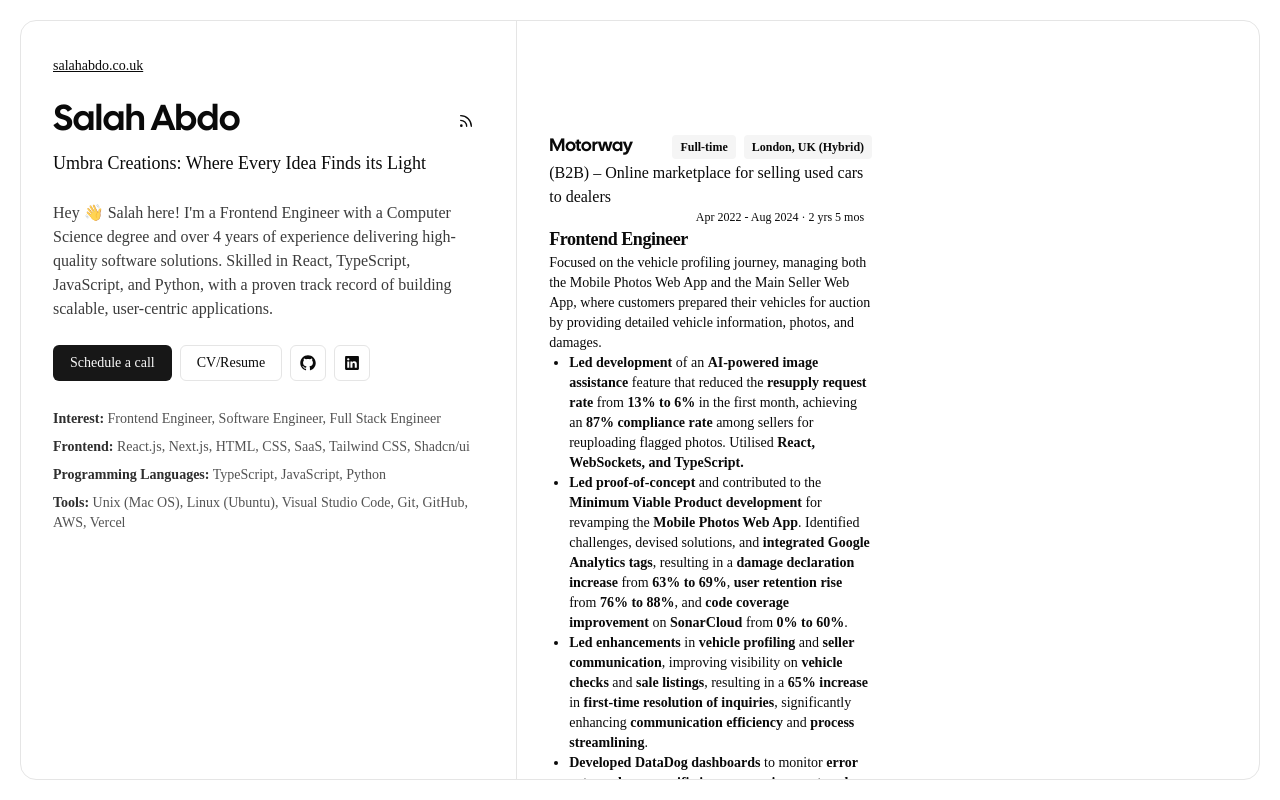
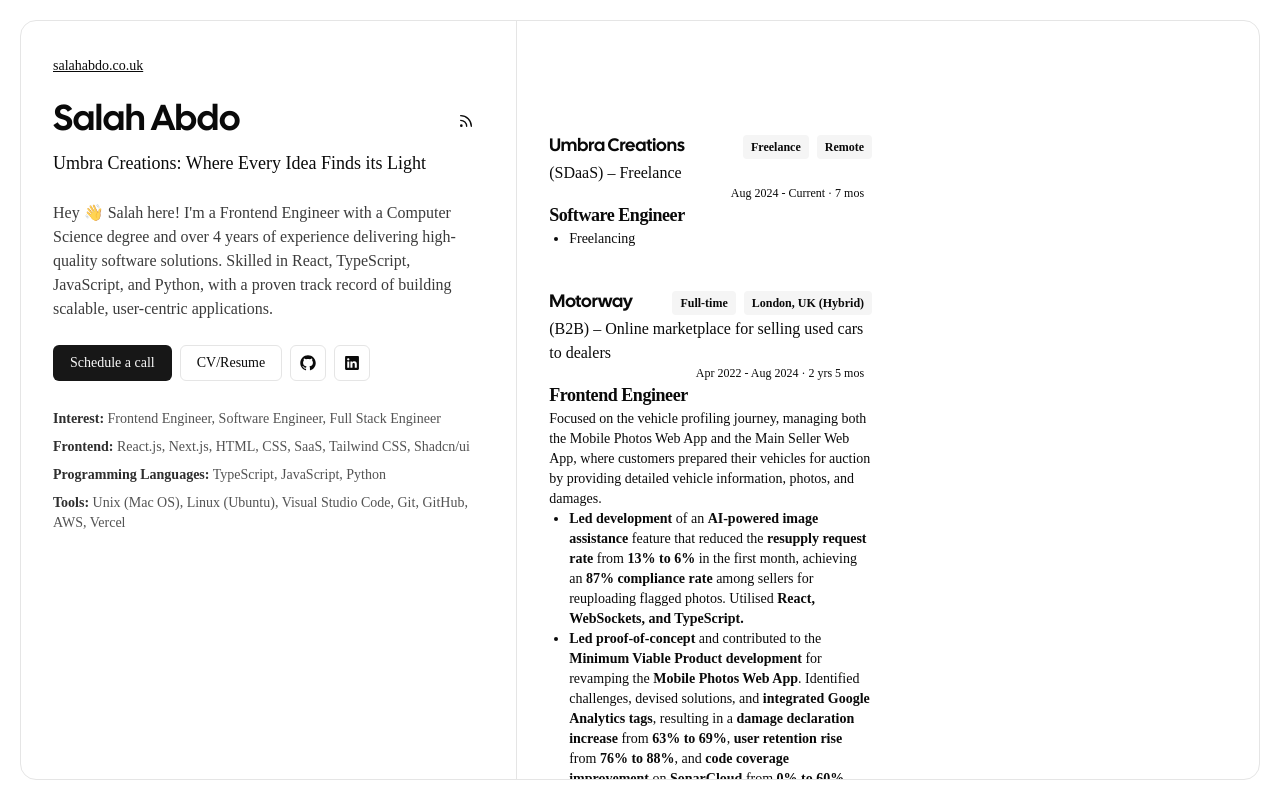
Before and after one commit to salahmander/portfolio, a Next.js app: page / in a window 1280 px wide. Built offline with nearby package versions, Linux system fonts and the light colour scheme.

Commit message:
feat: add current position

```diff
--- a/app/page.tsx
+++ b/app/page.tsx
@@ -4,6 +4,7 @@
 import LevelPrime from "@/components/JobCard/Companies/LevelPrime";
 import BullionByPost from "@/components/JobCard/Companies/BullionByPost";
 import Faurecia from "@/components/JobCard/Companies/Faurecia";
+import UmbraCreations from "@/components/JobCard/Companies/UmbraCreations";
 
 const HomePage = () => {
   return (
@@ -16,6 +17,7 @@
           <div className="mt-10 grid grid-cols-1 md:grid-cols-2 gap-5 lg:gap-8">
             <div className="w-full max-w-xl space-y-10 mt-10">
               {/* TODO: Create feature - Create CRUD Backend to handle markdown */}
+              <UmbraCreations />
               <Motorway />
               <LevelPrime />
               <BullionByPost />
--- /dev/null
+++ b/components/JobCard/Companies/UmbraCreations.tsx
@@ -0,0 +1,40 @@
+import { calculateJobDuration } from "../JobCard.helpers";
+
+const UmbraCreations = () => {
+  const startDate = "2024-08-01";
+  const endDate = "";
+  const isCurrent = true;
+  const jobDuration = calculateJobDuration(startDate, isCurrent, endDate);
+  return (
+    <div>
+      <div className="font-semibold flex flex-wrap items-center gap-1 md:gap-2">
+        <a
+          href="/"
+          target="_blank"
+          className="hover:underline font-heading text-lg"
+        >
+          Umbra Creations
+        </a>
+        <div className="flex gap-2 ml-auto">
+          <span className="text-xs px-2 py-1 bg-secondary rounded cursor-default">
+            Freelance
+          </span>
+          <span className="text-xs px-2 py-1 bg-secondary rounded cursor-default">
+            Remote
+          </span>
+        </div>
+      </div>
+      <p className="text-s">(SDaaS) – Freelance</p>
+      <p className="text-xs px-2 text-right">
+        Aug 2024 - Current · {jobDuration}
+      </p>
+
+      <p className="tracking-tight text-lg font-bold">Software Engineer</p>
+      <ul className="list-disc pl-5 text-sm ">
+        <li>Freelancing</li>
+      </ul>
+    </div>
+  );
+};
+
+export default UmbraCreations;
```
